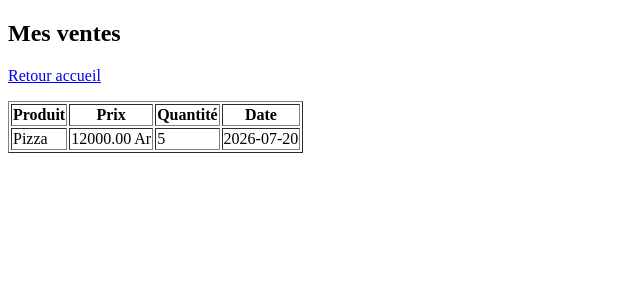
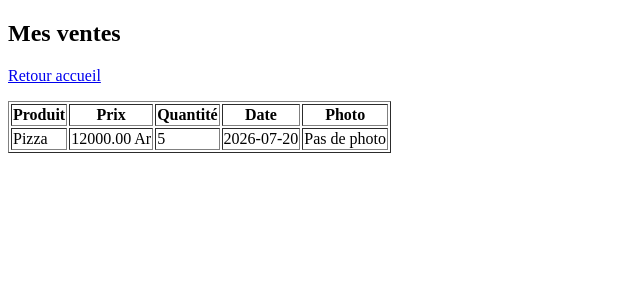
Before and after one commit to Riantsoa07/Dossier-examen, a PHP site: page /mes_ventes.php?id_membre=1 in a window 1280 px wide. Shown: the top 300 px of the page, without its empty margins (0-640 px from the left). Run offline with PHP 8.4, Linux system fonts and the light colour scheme; data comes from the database, SQL or seed files in the repository.

Commit message:
Update mes_ventes.php

```diff
--- a/mes_ventes.php
+++ b/mes_ventes.php
@@ -2,7 +2,6 @@
 include("fonction.php");
 $id_membre = $_GET['id_membre'];
 $ventes = getMesVentes($id_membre);
-
 ?>
 <!DOCTYPE html>
 <html lang="en">
@@ -22,6 +21,7 @@ $ventes = getMesVentes($id_membre);
             <th>Prix</th>
             <th>Quantité</th>
             <th>Date</th>
+            <th>Photo</th>
         </tr>
         <?php foreach($ventes as $v){ ?>
         <tr>
@@ -30,6 +30,21 @@ $ventes = getMesVentes($id_membre);
             <td><?php echo $v['prix_vente']; ?> Ar</td>
             <td><?php echo $v['quantite_dispo']; ?></td>
             <td><?php echo $v['date_dispo']; ?></td>
+            <td>
+            <?php
+            if($v['photo'] != null){
+            ?>
+            <img src="images/<?php echo $v['photo']; ?>" width="100">
+
+            <?php
+            }else{
+            ?>
+            Pas de photo
+
+            <?php
+            }
+            ?>
+            </td>
         </tr>
         <?php } ?>
 
```
